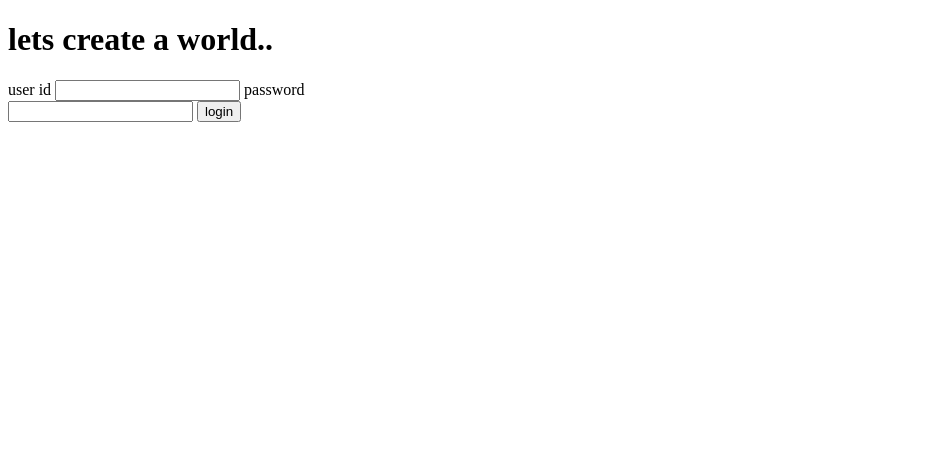
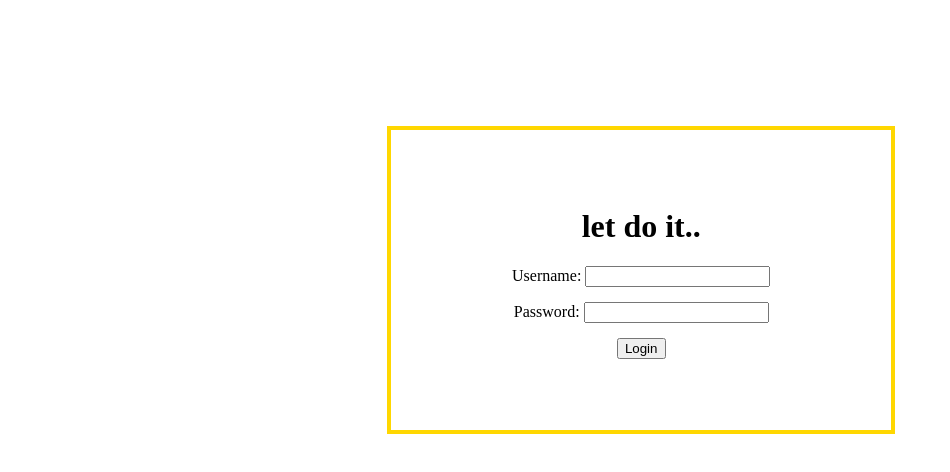
Before and after one commit to karthikn-pk/Movie_screenplay, a plain HTML site: page index.html in a window 1280 px wide. Shown: the whole page, without its empty margins (0-950 px from the left). Drawn offline with Linux system fonts and the light colour scheme.

Commit message:
css styling for login page

```diff
--- a/index.html
+++ b/index.html
@@ -8,10 +8,22 @@
     <link rel="stylesheet" href="script.js">
 </head>
 <body>
-    <h1>lets create a world..</h1>
-    <label for="">user id</label> <input type="text">
-    <label for="">password</label> <input type="password">
-    <button>login</button>
+    <div class="container">
+        <h1>let do it..</h1>
+
+        <div class="container_user">
+            <label for="">Username:</label>
+            <input type="text">
+        </div>
+        <div class="container_password">
+            <label for="">Password:</label>
+            <input type="password">
+        </div>
+        <div class="btn">
+            <button>Login</button>
+        </div>
+    </div>
+
 
 </body>
 </html>
--- a/style.css
+++ b/style.css
@@ -1,3 +1,20 @@
-body{
-    width: 400px;
+.container{
+    display: flex;
+    flex-direction: column;
+    justify-content: center;
+    align-items: center;
+    height: 300px;
+    width: 500px;
+    margin-left: 30%;
+    margin-top: 10%;
+    border: 4px solid gold;
+
+
 }
+.container >div {
+    display: inline;
+    margin-bottom: 15px;
+}
+label{
+    display: inline-block;
+}
```
